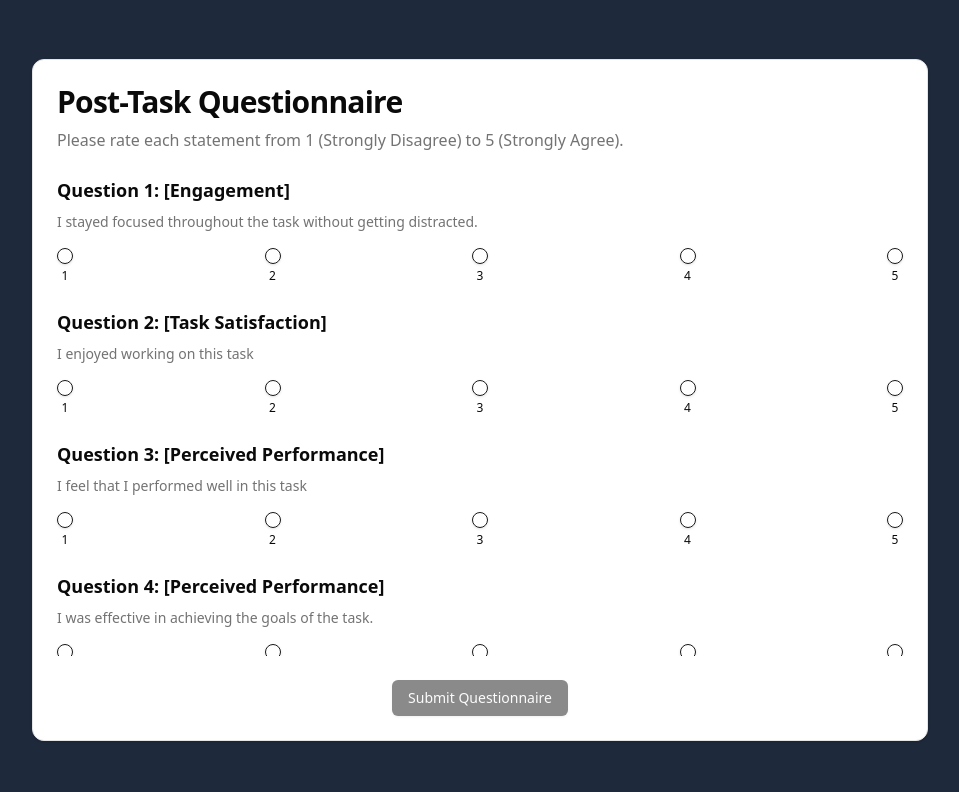
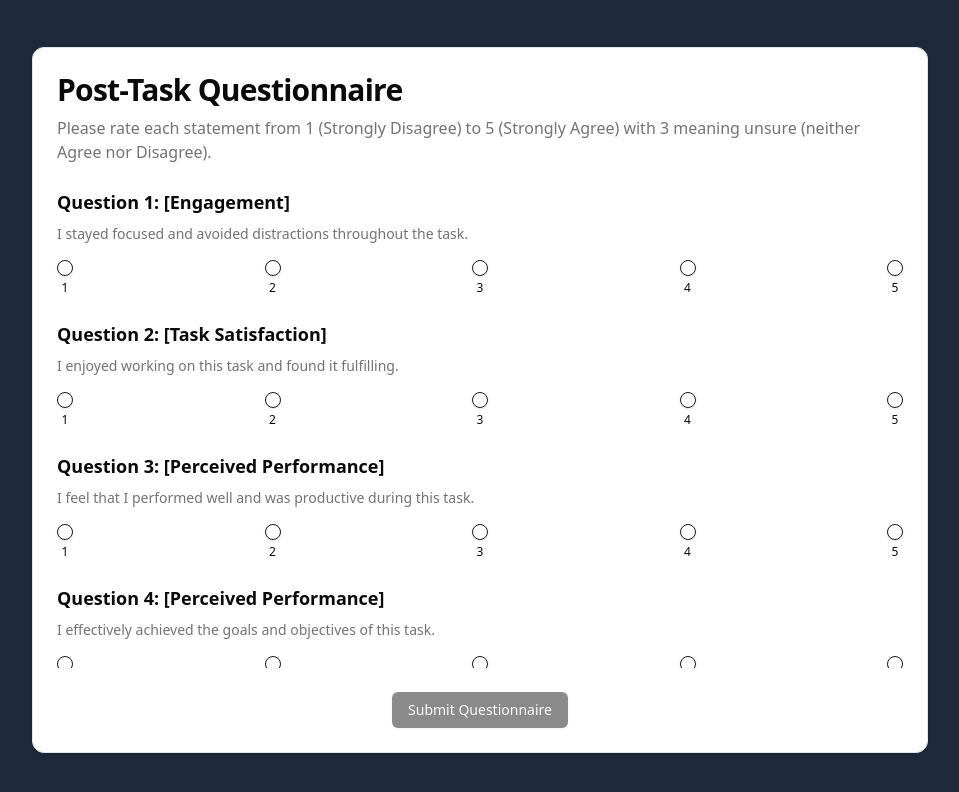
Before and after one commit to Sanidhya3101/productivity-tracker, a Next.js app: page /questionnaire in a window 1280 px wide. Shown: the top 792 px of the page, without its empty margins (160-1119 px from the left). Built offline with nearby package versions, Linux system fonts and the light colour scheme.

Commit message:
updatd questionnaire questions

```diff
--- a/src/pages/questionnaire.js
+++ b/src/pages/questionnaire.js
@@ -9,16 +9,17 @@ import { ScrollArea } from "@/components/ui/scroll-area"
 import { Dialog, DialogContent, DialogHeader, DialogTitle, DialogDescription } from "@/components/ui/dialog"
 
 const questions = [
-  { id: 1, text: "I stayed focused throughout the task without getting distracted.", category: "Engagement" },
-  { id: 2, text: "I enjoyed working on this task", category: "Task Satisfaction" },
-  { id: 3, text: "I feel that I performed well in this task", category: "Perceived Performance" },
-  { id: 4, text: "I was effective in achieving the goals of the task.", category: "Perceived Performance" },
-  { id: 5, text: "I could recall specific details about the task after the interruption", category: "Retention" },
-  { id: 6, text: "I retained important information presented during the task.", category: "Retention" },
-  { id: 7, text: "I found this task to be challenging", category: "Task Difficulty" },
-  { id: 8, text: "I had to put a lot of effort into completing this task.", category: "Task Difficulty" },
-  { id: 9, text: "I would be willing to do a similar task in the future", category: "Task Satisfaction" },
-]
+  { id: 1, text: "I stayed focused and avoided distractions throughout the task.", category: "Engagement" },
+  { id: 2, text: "I enjoyed working on this task and found it fulfilling.", category: "Task Satisfaction" },
+  { id: 3, text: "I feel that I performed well and was productive during this task.", category: "Perceived Performance" },
+  { id: 4, text: "I effectively achieved the goals and objectives of this task.", category: "Perceived Performance" },
+  { id: 5, text: "I was able to quickly resume the task and recall important details after interruptions.", category: "Retention" },
+  { id: 6, text: "I retained the critical information presented or learned during this task.", category: "Retention" },
+  { id: 7, text: "I found this task to be appropriately challenging, but not overwhelming.", category: "Task Difficulty" },
+  { id: 8, text: "I had to put in significant effort to complete the task, but it felt manageable.", category: "Task Difficulty" },
+  { id: 9, text: "I would be willing and motivated to do a similar task in the future.", category: "Task Satisfaction" },
+  { id: 10, text: "I believe my productivity in this task was high and met my expectations.", category: "Perceived Productivity" }
+];
 
 export default function Questionnaire({ onComplete = () => {} }) {
   const [responses, setResponses] = useState({})
@@ -64,7 +65,7 @@ export default function Questionnaire({ onComplete = () => {} }) {
         <CardHeader className="space-y-2">
           <CardTitle className="text-2xl sm:text-3xl font-bold">Post-Task Questionnaire</CardTitle>
           <CardDescription className="text-base">
-            Please rate each statement from 1 (Strongly Disagree) to 5 (Strongly Agree).
+            Please rate each statement from 1 (Strongly Disagree) to 5 (Strongly Agree) with 3 meaning unsure (neither Agree nor Disagree).
           </CardDescription>
         </CardHeader>
         <ScrollArea className="flex-grow overflow-y-auto max-h-[60vh]">
```
